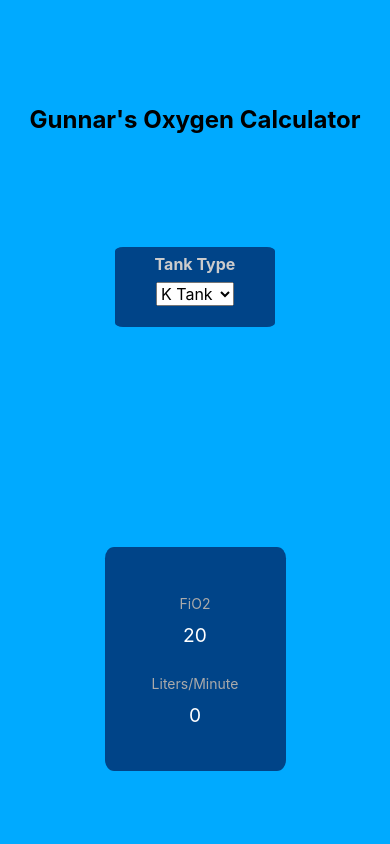
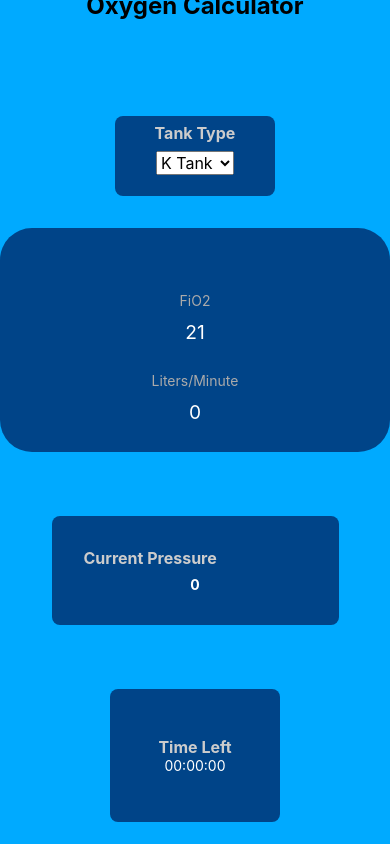
Before and after one commit to gunnarjessee/ReactNativeOxygenCalc, a React Native app: screen / in a window 390 px wide. Built offline with nearby package versions, Linux system fonts and the light colour scheme.

Commit message:
updates and added component

```diff
--- a/App.js
+++ b/App.js
@@ -1,30 +1,36 @@
-import { StatusBar } from 'expo-status-bar';
 import React from 'react';
 import { StyleSheet, Text, View } from 'react-native';
+import CurrentPressure from './components/CurrentPressure';
 import FlowRate from './components/FlowRate';
 import TankType from './components/TankType';
+import OutputTime from './components/OutputTime';
 
 export default function App() {
+
+  function onPressureChange() {
+
+  }
+
   return (
     <View style={styles.container}>
-      <Text style={styles.header}>Gunnar's Oxygen Calculator</Text>
+      <Text style={styles.header}>Oxygen Calculator</Text>
       <TankType/>
       <FlowRate/>
+      <CurrentPressure pressure={onPressureChange}></CurrentPressure>
+      <OutputTime/>
     </View>
   );
 }
 
 const styles = StyleSheet.create({
   container: {
-    display: "grid",
+    display: "flex",
     margin: "auto",
-    gridTemplateRow: "5% 10% 25% 10%",
     justifyContent: "center",
     height: "100%",
     width: "100%",
     backgroundColor: '#00AAFF',
     alignItems: 'center',
-    justifyItems: 'center'
   },
   header: {
     marginTop: "2rem",
@@ -33,5 +39,6 @@ const styles = StyleSheet.create({
     fontSize: "1.5rem",
     fontWeight: "bold",
 
+
   },
 });
--- /dev/null
+++ b/components/CurrentPressure.js
@@ -0,0 +1,41 @@
+import { View, Text, TextInput, StyleSheet } from "react-native";
+
+
+// Requires a current pressure
+function CurrentPressure(props) {
+
+    const pressure = props
+
+    return (
+        <View style={pressureStyle.container}>
+            <Text style={pressureStyle.title}>Current Pressure</Text>
+            <TextInput onTextChange={pressure} value='0' style={pressureStyle.content}></TextInput>
+        </View>
+    );
+
+}
+
+const pressureStyle = StyleSheet.create({
+    container: {
+        backgroundColor: "#004488",
+        borderRadius: ".5rem",
+        marginTop: "4rem",
+        marginBottom: "4rem",
+        padding: "2rem",
+        textAlign: "center"
+    },
+    title: {
+        color: "#CCCCCC",
+        fontWeight: "bold",
+        fontSize: "1rem",
+        marginBottom: ".5rem"
+    },
+    content: {
+        color: "#FFF",
+        fontWeight: "bold",
+        textAlign: "center"
+    }
+})
+
+
+export default CurrentPressure;
--- a/components/FlowRate.js
+++ b/components/FlowRate.js
@@ -3,18 +3,20 @@ import { Text, TextInput, View } from "react-native";
 import { StyleSheet } from "react-native-web";
 
 function FlowRate() {
-    const [geto2, seto2] = useState(20);
+    const [geto2, seto2] = useState(21);
     const [getLiters, setLiters] = useState(0);
+
+    const o2Constant = 21
 
     function onO2changed(e) {
         seto2(e)
-        var result = (e - 20) / 4
+        var result = (e - o2Constant) / 4
         setLiters(result)
     }
 
     function onLitersChanged(e) {
         setLiters(e)
-        var result = (4 * e) + 20
+        var result = (4 * e) + o2Constant
         seto2(result)
     }
 
@@ -24,6 +26,7 @@ function FlowRate() {
             <TextInput style={flowRateStyle.inputText} value={geto2} onChangeText={onO2changed}/>
             <Text style={flowRateStyle.content}>Liters/Minute</Text>
             <TextInput style={flowRateStyle.inputText} value={getLiters} onChangeText={onLitersChanged}/>
+
         </View>
     )
 }
@@ -32,9 +35,8 @@ const flowRateStyle = StyleSheet.create({
     container: {
         margin: '0',
         backgroundColor: "#004488",
-        padding: "2rem",
-        borderRadius: "5%",
-        width: "50%",
+        padding: "3rem",
+        borderRadius: "2rem",
         height: "14rem",
         display: "grid",
         gridTemplateRows: "2rem 3rem 2rem 3rem",
--- /dev/null
+++ b/components/OutputTime.js
@@ -0,0 +1,33 @@
+import {View, Text, StyleSheet} from 'react-native';
+
+function OutputTime() {
+
+    return (
+        <View style={styles.container}>
+            <Text style={styles.title}>Time Left</Text>
+            <Text style={styles.content}>00:00:00</Text>
+        </View>
+    );
+
+}
+
+const styles = StyleSheet.create({
+    container: {
+        backgroundColor: "#004488",
+        marginBottom: "4rem",
+        padding: "3rem",
+        color: "#FFF",
+        borderRadius: ".5rem"
+    },
+    title: {
+        color: "#CCCCCC",
+        fontWeight: "bold",
+        fontSize: "1rem"
+    },
+    content: {
+        textAlign: "center",
+        color: "#FFF"
+    }
+});
+
+export default OutputTime;
--- a/components/TankType.js
+++ b/components/TankType.js
@@ -59,7 +59,9 @@ const tankStyle = StyleSheet.create({
         marginTop: "2%",
         paddingTop: "2%",
         color: "#AAAAAA",
-        borderRadius: "5%"
+        borderRadius: ".5rem",
+        marginTop: "4rem",
+        marginBottom: "2rem"
     },
 
     title: {
```
